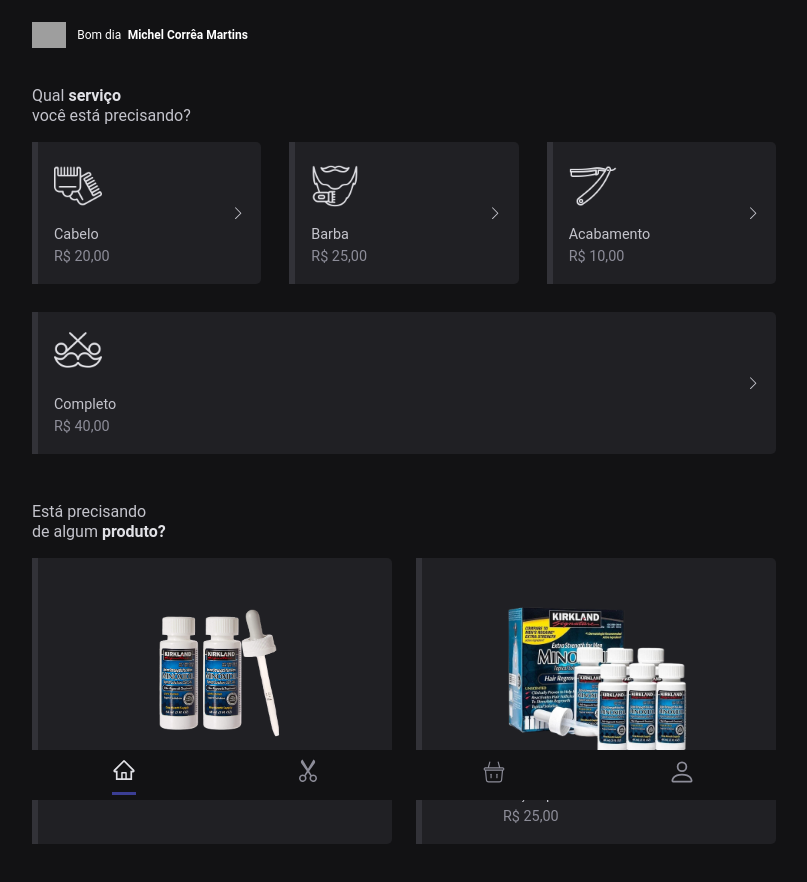
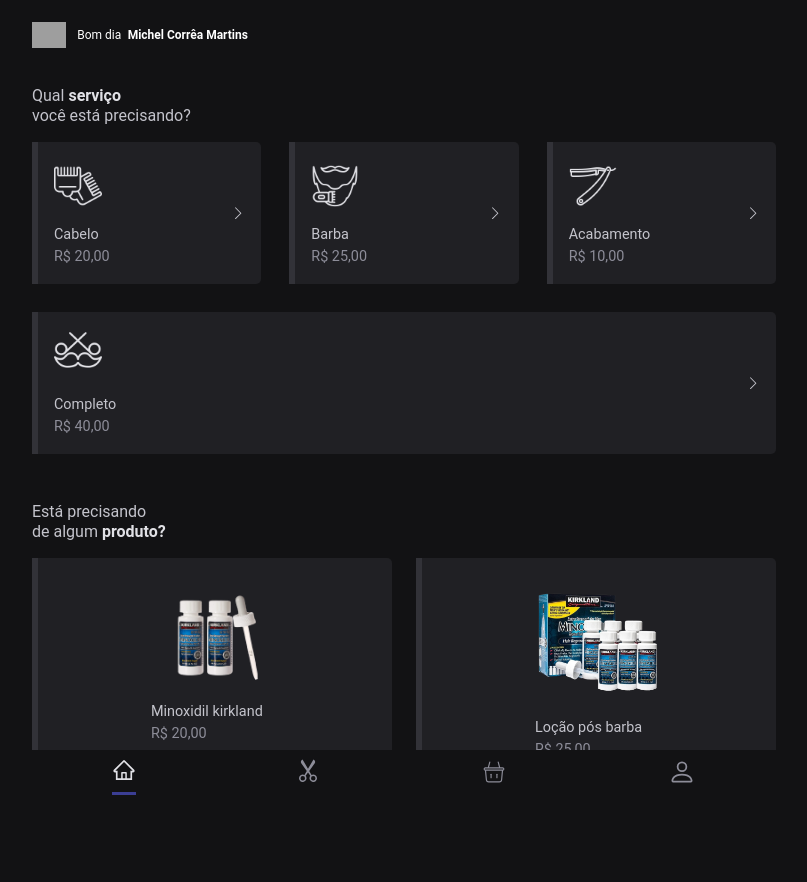
Before and after one commit to michel-cm/REACT-App-Barbearia, a React (Vite) app: page / in a window 1280 px wide. Shown: the top 882 px of the page, without its empty margins (236-1043 px from the left). After the commit the page ends 854 px from the top, so only its background shows below. Built offline with nearby package versions, Linux system fonts and the light colour scheme; grey boxes are pictures that could not be loaded.

Commit message:
ajustes Home/Shop

```diff
--- a/src/pages/Home/styles.js
+++ b/src/pages/Home/styles.js
@@ -61,8 +61,10 @@
   display: flex;
   gap: 1.5rem;
 
-  img {
-    width: 12rem;
+  @media only screen and (max-width: 600px) {
+    & {
+      flex-direction: column;
+    }
   }
 `;
 
@@ -72,6 +74,7 @@
   gap: 0.3rem;
 
   img {
+    width: 8rem;
     margin-bottom: 0.75rem;
   }
 
@@ -84,9 +87,8 @@
   display: flex;
   justify-content: center;
   align-items: center;
-  min-width: 30%;
   flex: 1;
-  padding: 1.2rem 1rem;
+  padding: 1rem;
 
   background-color: ${(props) => props.theme["gray-800"]};
   border-left: 6px solid ${(props) => props.theme["gray-600"]};
```
